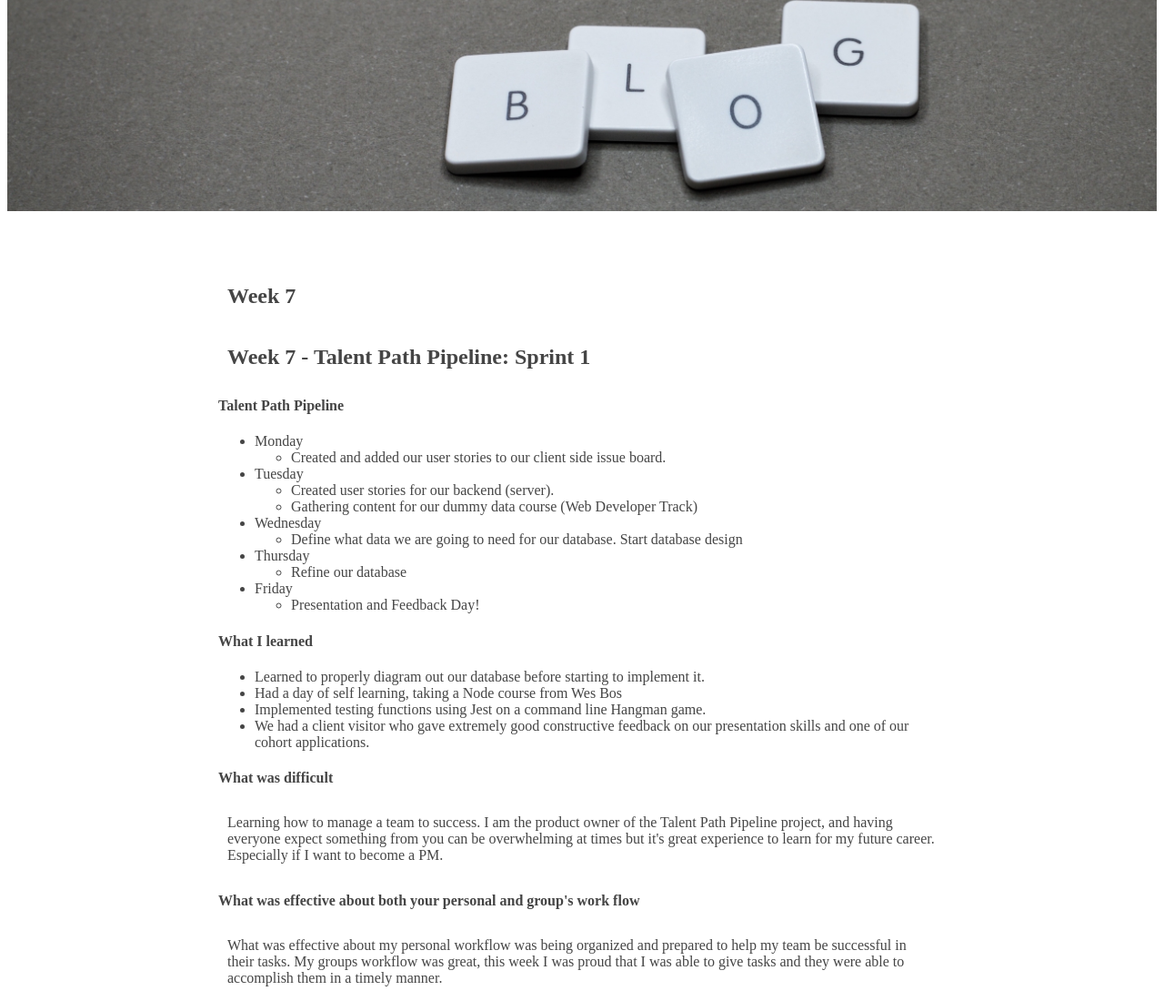
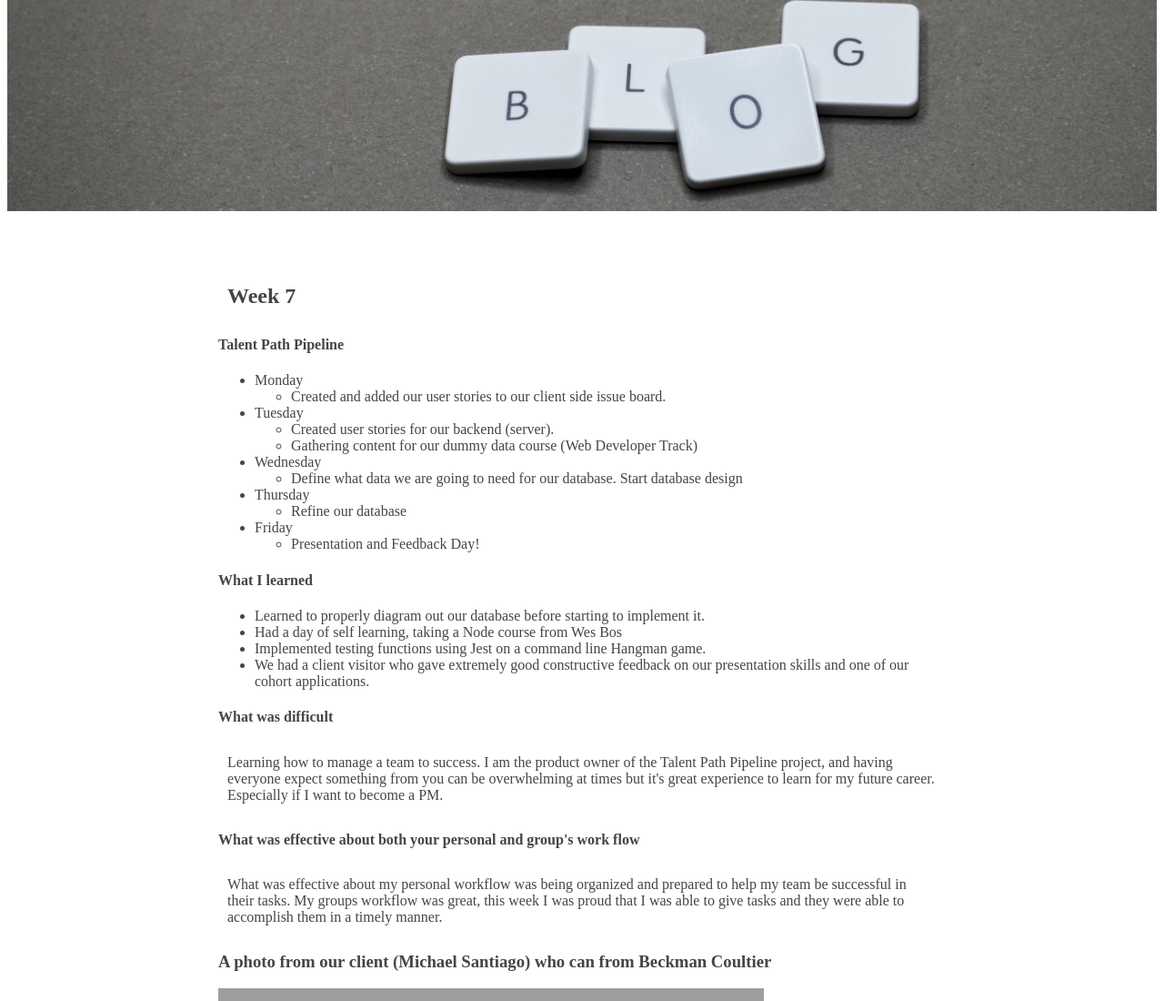
Before and after one commit to afterafx/gatsby-portfolio, a Gatsby site: page /content/09-08-2019 in a window 1280 px wide. Shown: the top 1100 px of the page at 91% size. Built offline with nearby package versions, Linux system fonts and the light colour scheme; Gatsby itself is replaced by a stand-in of ours; grey boxes are pictures that could not be loaded.

Commit message:
fixed title

```diff
--- a/src/pages/content/09-08-2019/index.md
+++ b/src/pages/content/09-08-2019/index.md
@@ -3,8 +3,6 @@ path: "/blog"
 date: "2019-08-09"
 title: "Week 7"
 ---
-
-# Week 7 -  Talent Path Pipeline: Sprint 1
 
 #### Talent Path Pipeline
 
```
